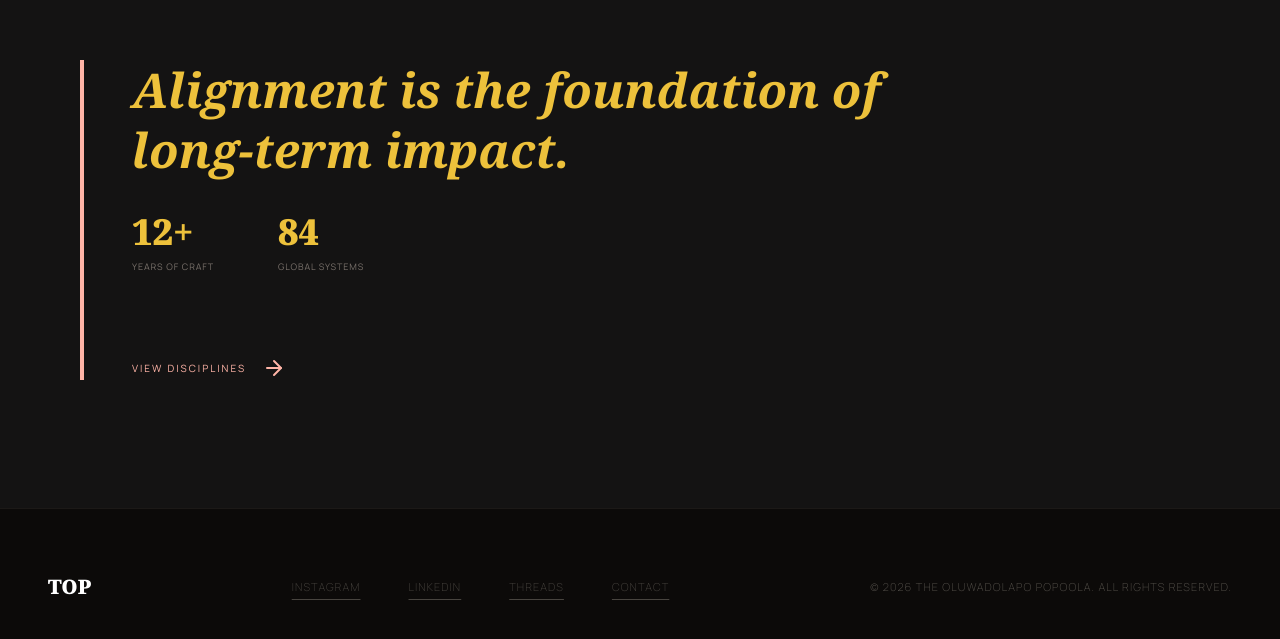
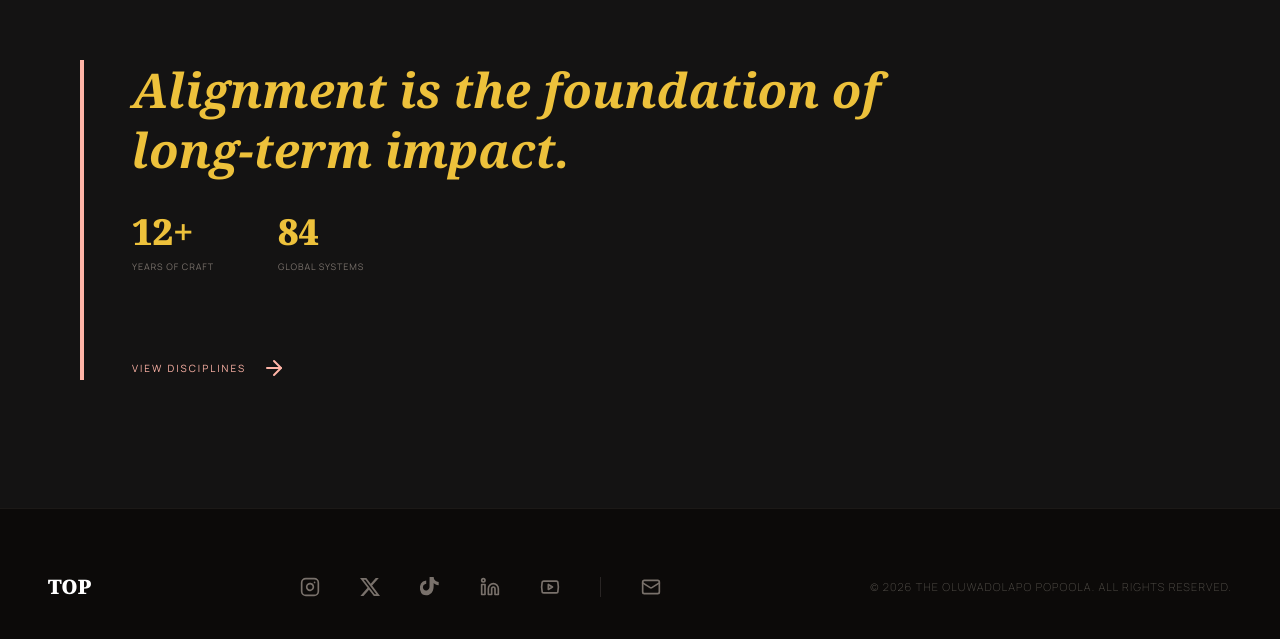
Before and after one commit to etoBliss/TOP-Brand, a React (Vite) app: page / in a window 1280 px wide. Shown: the part 3021-3660 px from the top of the page. Built offline with nearby package versions, Linux system fonts and the light colour scheme; no server answers.

Commit message:
feat: implement Footer, BrandIcons, and Connect page with Firebase and EmailJS integration

```diff
--- /dev/null
+++ b/src/components/BrandIcons.jsx
@@ -0,0 +1,78 @@
+import React from 'react';
+
+/**
+ * Brand-specific icons to complement Lucide's general-purpose library.
+ * These are implemented as lightweight functional components using official SVG paths.
+ */
+
+export const Instagram = ({ className = "w-6 h-6", ...props }) => (
+  <svg
+    viewBox="0 0 24 24"
+    fill="none"
+    stroke="currentColor"
+    strokeWidth="2"
+    strokeLinecap="round"
+    strokeLinejoin="round"
+    className={className}
+    {...props}
+  >
+    <rect width="20" height="20" x="2" y="2" rx="5" ry="5" />
+    <path d="M16 11.37A4 4 0 1 1 12.63 8 4 4 0 0 1 16 11.37z" />
+    <line x1="17.5" x2="17.51" y1="6.5" y2="6.5" />
+  </svg>
+);
+
+export const XIcon = ({ className = "w-6 h-6", ...props }) => (
+  <svg
+    viewBox="0 0 24 24"
+    fill="currentColor"
+    className={className}
+    {...props}
+  >
+    <path d="M18.901 1.153h3.68l-8.04 9.19L24 22.846h-7.406l-5.8-7.584-6.638 7.584H.474l8.6-9.83L0 1.154h7.594l5.243 6.932 6.064-6.932zm-1.294 19.497h2.039L6.482 3.239H4.293L17.607 20.65z" />
+  </svg>
+);
+
+export const TikTok = ({ className = "w-6 h-6", ...props }) => (
+  <svg
+    viewBox="0 0 24 24"
+    fill="currentColor"
+    className={className}
+    {...props}
+  >
+    <path d="M12.525.02c1.31-.02 2.61-.01 3.91-.02.08 1.53.63 3.09 1.75 4.17 1.12 1.11 2.7 1.62 4.24 1.79v4.03c-1.44-.17-2.86-.6-4.12-1.31a8.13 8.13 0 0 1-1.89-1.42c-.01 1.05.01 2.1-.01 3.15 0 2.1-.2 4.23-.96 6.18a7.86 7.86 0 0 1-5.11 4.96c-2.34.78-4.94.63-7.14-.49A7.74 7.74 0 0 1 .42 16.14a8.16 8.16 0 0 1-.41-5.15 7.83 7.83 0 0 1 3.51-5.45c1.19-.77 2.53-1.26 3.94-1.44v4.03c-.56.09-1.12.26-1.63.51a3.84 3.84 0 0 0-2.3 3.42c-.05.9.22 1.83.74 2.56a3.81 3.81 0 0 0 4.07 1.48 4.1 4.1 0 0 0 2.25-1.57c.56-.73.83-1.65.81-2.58l.12-14.05h-.33z" />
+  </svg>
+);
+
+export const Linkedin = ({ className = "w-6 h-6", ...props }) => (
+  <svg
+    viewBox="0 0 24 24"
+    fill="none"
+    stroke="currentColor"
+    strokeWidth="2"
+    strokeLinecap="round"
+    strokeLinejoin="round"
+    className={className}
+    {...props}
+  >
+    <path d="M16 8a6 6 0 0 1 6 6v7h-4v-7a2 2 0 0 0-2-2 2 2 0 0 0-2 2v7h-4v-7a6 6 0 0 1 6-6z" />
+    <rect width="4" height="12" x="2" y="9" />
+    <circle cx="4" cy="4" r="2" />
+  </svg>
+);
+
+export const Youtube = ({ className = "w-6 h-6", ...props }) => (
+  <svg
+    viewBox="0 0 24 24"
+    fill="none"
+    stroke="currentColor"
+    strokeWidth="2"
+    strokeLinecap="round"
+    strokeLinejoin="round"
+    className={className}
+    {...props}
+  >
+    <path d="M2.5 17a24.12 24.12 0 0 1 0-10 2 2 0 0 1 2-2h15a2 2 0 0 1 2 2 24.12 24.12 0 0 1 0 10 2 2 0 0 1-2 2h-15a2 2 0 0 1-2-2z" />
+    <path d="m10 15 5-3-5-3z" />
+  </svg>
+);
--- a/src/components/Footer.jsx
+++ b/src/components/Footer.jsx
@@ -1,15 +1,69 @@
+import { Mail } from 'lucide-react';
+import { Instagram, XIcon, TikTok, Linkedin, Youtube } from './BrandIcons';
+
 const Footer = () => {
   return (
-    <footer className="w-full border-t border-stone-900 bg-stone-950 flex flex-col md:flex-row justify-between items-center px-12 py-16">
-      <div className="text-xl font-black text-white font-headline mb-8 md:mb-0">TOP</div>
-      <div className="flex flex-wrap justify-center gap-8 md:gap-12 mb-8 md:mb-0">
-        <a className="font-body font-extralight tracking-widest text-[11px] uppercase text-stone-600 hover:text-primary transition-opacity opacity-80 hover:opacity-100 underline underline-offset-8" href="#">Instagram</a>
-        <a className="font-body font-extralight tracking-widest text-[11px] uppercase text-stone-600 hover:text-primary transition-opacity opacity-80 hover:opacity-100 underline underline-offset-8" href="#">LinkedIn</a>
-        <a className="font-body font-extralight tracking-widest text-[11px] uppercase text-stone-600 hover:text-primary transition-opacity opacity-80 hover:opacity-100 underline underline-offset-8" href="#">Threads</a>
-        <a className="font-body font-extralight tracking-widest text-[11px] uppercase text-stone-600 hover:text-primary transition-opacity opacity-80 hover:opacity-100 underline underline-offset-8" href="#">Contact</a>
+    <footer className="w-full border-t border-stone-900 bg-stone-950 flex flex-col md:flex-row justify-between items-center px-12 py-16 gap-8 md:gap-0">
+      <div className="text-xl font-black text-white font-headline">TOP</div>
+
+      <div className="flex flex-wrap justify-center gap-6 md:gap-10">
+        <a
+          href="https://www.instagram.com/thatspace_boy?igsh=MW80ZjJodnZidnlxNW=="
+          target="_blank"
+          rel="noopener noreferrer"
+          className="text-stone-500 hover:text-secondary transition-all transform hover:scale-110"
+          aria-label="Instagram"
+        >
+          <Instagram className="w-5 h-5" />
+        </a>
+        <a
+          href="https://x.com/thatspace_boy?s=21"
+          target="_blank"
+          rel="noopener noreferrer"
+          className="text-stone-500 hover:text-secondary transition-all transform hover:scale-110"
+          aria-label="X (Twitter)"
+        >
+          <XIcon className="w-5 h-5" />
+        </a>
+        <a
+          href="https://www.tiktok.com/@thatspace_boy"
+          target="_blank"
+          rel="noopener noreferrer"
+          className="text-stone-500 hover:text-secondary transition-all transform hover:scale-110"
+          aria-label="TikTok"
+        >
+          <TikTok className="w-5 h-5" />
+        </a>
+        <a
+          href="https://ng.linkedin.com/in/the-oluwadolapo-popoola-top-b22b1a21a"
+          target="_blank"
+          rel="noopener noreferrer"
+          className="text-stone-500 hover:text-secondary transition-all transform hover:scale-110"
+          aria-label="LinkedIn"
+        >
+          <Linkedin className="w-5 h-5" />
+        </a>
+        <a
+          href="https://youtube.com/channel/UCZ8ah78fMVoOAJIOB9XLDBA"
+          target="_blank"
+          rel="noopener noreferrer"
+          className="text-stone-500 hover:text-secondary transition-all transform hover:scale-110"
+          aria-label="YouTube"
+        >
+          <Youtube className="w-5 h-5" />
+        </a>
+        <div className="w-[1px] h-5 bg-stone-800 hidden md:block"></div>
+        <a
+          href="mailto:popooladolapo7@gmail.com"
+          className="text-stone-500 hover:text-primary transition-all transform hover:scale-110"
+          aria-label="Email"
+        >
+          <Mail className="w-5 h-5" />
+        </a>
       </div>
-      <div className="font-body font-extralight tracking-widest text-[11px] uppercase text-stone-600">
-        © 2026 THE OLUWADOLAPO POPOOLA. ALL RIGHTS RESERVED.
+
+      <div className="font-body font-extralight tracking-widest text-[9px] md:text-[11px] uppercase text-stone-700 md:text-stone-600 text-center md:text-right">
+        © 2026 THE OLUWADOLAPO POPOOLA. <br className="md:hidden" /> ALL RIGHTS RESERVED.
       </div>
     </footer>
   );
--- a/src/pages/Connect.jsx
+++ b/src/pages/Connect.jsx
@@ -10,6 +10,7 @@ const EMAILJS_SERVICE_ID = import.meta.env.VITE_EMAILJS_SERVICE_ID;
 const EMAILJS_PUBLIC_KEY = import.meta.env.VITE_EMAILJS_PUBLIC_KEY;
 const EMAILJS_ADMIN_TEMPLATE_ID = import.meta.env.VITE_EMAILJS_ADMIN_TEMPLATE_ID;
 import { ArrowRight, ChevronDown, Home as HomeIcon, Building2, BookOpen, Mail, AtSign, Share2, ArrowUpRight } from 'lucide-react';
+import { Instagram, XIcon, Linkedin } from '../components/BrandIcons';
 
 const Connect = () => {
   const [formData, setFormData] = useState({
@@ -171,17 +172,17 @@ const Connect = () => {
           <div className="md:col-span-5 space-y-12">
             {/* Social Grid */}
             <div className="grid grid-cols-2 gap-px bg-neutral-900 border border-neutral-900">
-              <a href="#" className="bg-surface p-8 group flex flex-col justify-between aspect-square hover:bg-surface-container-high transition-colors">
-                <AtSign className="w-6 h-6 text-neutral-600 group-hover:text-primary transition-colors" />
+              <a href="https://www.instagram.com/thatspace_boy?igsh=MW80ZjJodnZidnlxNW==" target="_blank" rel="noopener noreferrer" className="bg-surface p-8 group flex flex-col justify-between aspect-square hover:bg-surface-container-high transition-colors">
+                <Instagram className="w-6 h-6 text-neutral-600 group-hover:text-primary transition-colors" />
                 <span className="text-[10px] uppercase tracking-widest text-neutral-500 font-bold">Instagram</span>
               </a>
-              <a href="#" className="bg-surface p-8 group flex flex-col justify-between aspect-square hover:bg-surface-container-high transition-colors">
-                <Share2 className="w-6 h-6 text-neutral-600 group-hover:text-primary transition-colors" />
+              <a href="https://ng.linkedin.com/in/the-oluwadolapo-popoola-top-b22b1a21a" target="_blank" rel="noopener noreferrer" className="bg-surface p-8 group flex flex-col justify-between aspect-square hover:bg-surface-container-high transition-colors">
+                <Linkedin className="w-6 h-6 text-neutral-600 group-hover:text-primary transition-colors" />
                 <span className="text-[10px] uppercase tracking-widest text-neutral-500 font-bold">LinkedIn</span>
               </a>
-              <a href="#" className="bg-surface p-8 group flex flex-col justify-between aspect-square hover:bg-surface-container-high transition-colors">
-                <Mail className="w-6 h-6 text-neutral-600 group-hover:text-primary transition-colors" />
-                <span className="text-[10px] uppercase tracking-widest text-neutral-500 font-bold">Email</span>
+              <a href="https://x.com/thatspace_boy?s=21" target="_blank" rel="noopener noreferrer" className="bg-surface p-8 group flex flex-col justify-between aspect-square hover:bg-surface-container-high transition-colors">
+                <XIcon className="w-6 h-6 text-neutral-600 group-hover:text-primary transition-colors" />
+                <span className="text-[10px] uppercase tracking-widest text-neutral-500 font-bold">X (Twitter)</span>
               </a>
               <div className="bg-surface p-8 flex items-center justify-center aspect-square relative overflow-hidden">
                 <div className="absolute inset-0 opacity-20" style={{ backgroundImage: 'radial-gradient(#9E0B00 1px, transparent 1px)', backgroundSize: '10px 10px' }}></div>
```
